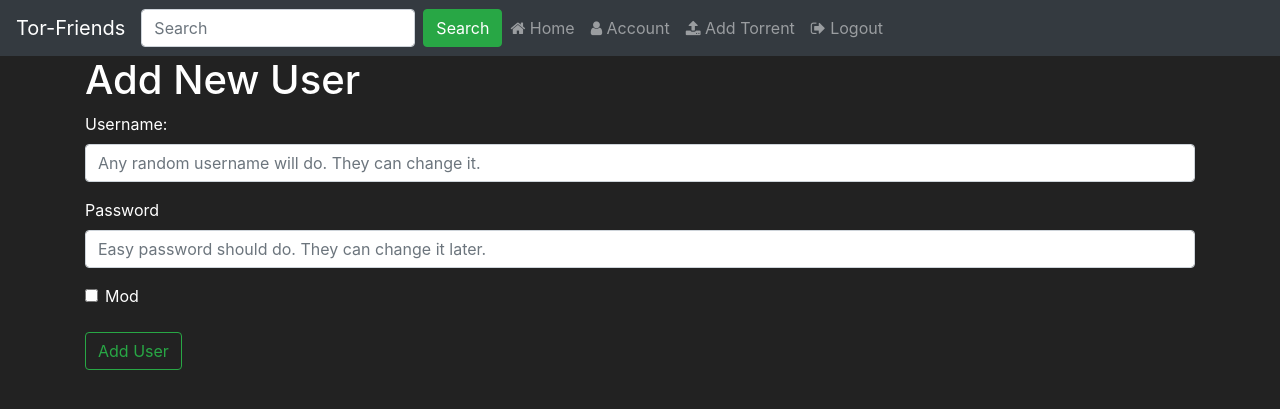
After one commit to WeebNetsu/tor-friends, a Flask app: template templates/add_user.html in a window 1280 px wide. The commit adds this page. Shown: the top 409 px of the page. Run offline with Flask 2, Linux system fonts and the light colour scheme; the template is opened without the code that fills it, so the values that code supplies are empty; some libraries are stand-ins or nearby versions.

Commit message:
Can now add users
Mods can now add new users

```diff
--- a/main.py
+++ b/main.py
@@ -1,20 +1,23 @@
 from flask import Flask, render_template, request, redirect
 from flask_sqlalchemy import SQLAlchemy
-import json
 from collections import OrderedDict
 
+import json
+
+# my files
+from auxillary import *
 
 app = Flask(__name__)
 
 # save in this folder
-app.config["SQLALCHEMY_DATABASE_URI"] = "sqlite:///posts.db"
+app.config["SQLALCHEMY_DATABASE_URI"] = "sqlite:///users.db"
 db = SQLAlchemy(app)  # link database and app
 
 
 class User(db.Model):
     id = db.Column(db.Integer, primary_key=True)
     username = db.Column(db.String(50), nullable=False)
-    password = db.Column(db.String(50), nullable=False)
+    password = db.Column(db.Text, nullable=False)
     mod = db.Column(db.Integer, nullable=False, default=0)  # 0 = false
 
     # when you say BlogPost.query.all() the below will be returned
@@ -27,14 +30,55 @@ json_data = open("static/src/json/torrents.json", 'r')
 # will read from file (and convert to dictionary)
 torrents = OrderedDict(json.load(json_data))
 json_data.close()
-# print()
+
 
 session = {
-    "logged_in": False,
-    "id": 1,  # 0
-    "username": "netsu",  # None
-    "mod": True  # false
+    "id": 0,  # 0
+    "username": None,  # "netsu",  # None
+    "mod": False  # false
 }
+
+
+@app.route("/admin/user/add")
+def add_user():
+    if session["id"] != 0 and session["mod"]:
+        if request.args.get('added'):
+            return render_template("add_user.html", useradded=True)
+
+        if request.args.get('usernameexist'):
+            return render_template("add_user.html", exsists=True)
+
+        return render_template("add_user.html")
+    return redirect("/")
+
+
+@app.route("/admin/user/added", methods=["GET", "POST"])
+def create_user():
+    if session["id"] != 0 and session["mod"]:
+        if request.method == "POST":  # if they logged in
+            username = request.form["username"]
+            password = request.form["password"]
+            # if there is at least 1 value in it, they're a mod
+            is_mod = 0
+            if len(request.form.getlist('is_mod')) == 1:
+                is_mod = 1
+
+            try:
+                # this also checks if the user exists, we get an index error if they dont
+                user = User.query.filter_by(username=username).all()[
+                    0]  # [0] so we don't get a list returned
+            except IndexError:  # if user does not exist
+                # insert data into database
+                new_user = User(username=username,
+                                password=encrypt_string(password), mod=is_mod)
+                db.session.add(new_user)  # adds content to database
+                db.session.commit()  # save all changes to database
+
+                return redirect("/admin/user/add?added=True")
+            else:  # if user exists then:
+                return redirect("/admin/user/add?usernameexist=True")
+
+    return redirect("/login")
 
 
 @app.route("/login", methods=["GET", "POST"])
@@ -47,7 +91,6 @@ def login():
 
 @app.route("/logout")
 def logout():
-    session["logged_in"] = False
     session["id"] = 0
     session["mod"] = False
     session["username"] = None
@@ -57,40 +100,126 @@ def logout():
 
 @app.route("/", methods=["GET", "POST"])
 def index():
-    rev_torrents = dict()
-    for k, v in reversed(torrents.items()):
-        rev_torrents[k] = v
-    if request.method == "POST":  # if they're logged in
-        table = User.query.all()
+    rev_torrents = reverse_dict(torrents)
+
+    if request.method == "POST":  # if they logged in
         username = request.form["uname"]
         password = request.form["pwd"]
-        for row in table:
-            if row.username == username:
-                if row.password == password:
-                    session["logged_in"] = True
-                    session["id"] = row.id
-                    session["mod"] = row.mod
-                    session["username"] = row.username
-                    return render_template("index.html", torrents=rev_torrents, session=[session])
-        return redirect("/login?auth=fail")
+        try:
+            # this also checks if the user exists, we get an index error if they dont
+            user = User.query.filter_by(username=username).all()[
+                0]  # [0] so we don't get a list returned
+        except IndexError:
+            return redirect("/login?auth=fail")
+
+        if user.password == encrypt_string(password):
+            session["id"] = user.id
+            session["mod"] = user.mod
+            session["username"] = user.username
+            return render_template("index.html", torrents=rev_torrents, session=[session], rsc=remove_special_characters)
 
     if session["id"] != 0:
-        return render_template("index.html", torrents=rev_torrents, session=[session])
+        if request.args.get('del'):
+            return render_template("index.html", torrents=rev_torrents, session=[session], tor_deleted=True, rsc=remove_special_characters)
+        return render_template("index.html", torrents=rev_torrents, session=[session], rsc=remove_special_characters)
     return redirect("/login")
+
+
+# app.view_functions['static'] = redirect("/")
+@app.route("/static/src/json/torrents.json")
+def protected():
+    return redirect("/")
 
 
 @app.route("/user")
 def user():
     if session["id"] != 0:
-        return render_template("user.html", session=[session], torrents=torrents)
+        if request.args.get('passchanged'):
+            return render_template("user.html", session=[session], torrents=torrents, rsc=remove_special_characters, newpass=True)
+
+        return render_template("user.html", session=[session], torrents=torrents, rsc=remove_special_characters)
     return redirect("/login")
 
 
-# @app.route("/user/edit/username")
-# def edit_username():
-#     if session["id"] != 0:
-#         return render_template("edit-username.html", session=[session])
-#     return redirect("/login")
+@app.route("/user/edit/username")
+def edit_username():
+    if session["id"] != 0:
+        if request.args.get('found'):
+            return render_template("edit_user.html", session=[session], edit_username=True, exsists=True)
+
+        if request.args.get('pass'):
+            return render_template("edit_user.html", session=[session], edit_username=True, invalid_pass=True)
+
+        return render_template("edit_user.html", session=[session], edit_username=True)
+    return redirect("/login")
+
+
+@app.route("/user/username/change", methods=["GET", "POST"])
+def change_username():
+    if session["id"] != 0:
+        if request.method == "POST":
+            username = request.form["username"]
+            password = request.form["password"]
+            name = User.query.filter_by(username=username).all()
+
+            if name:  # username already exists
+                return redirect("/user/edit/username?found=True")
+
+            user = User.query.get_or_404(session["id"])
+            if user.password == encrypt_string(password):
+                user.username = username
+                db.session.commit()  # save all changes to database
+            else:
+                return redirect("/user/edit/username?pass=True")
+
+            for key, val in torrents.items():
+                if(val["user"] == session["username"]):
+                    val['user'] = username
+
+            write_torrent_json(torrents)
+
+            session["username"] = username
+
+            return redirect("/user")
+        return redirect("/user")
+    return redirect("/login")
+
+
+@app.route("/user/edit/password")
+def edit_password():
+    if session["id"] != 0:
+        if request.args.get('pass'):
+            return render_template("edit_user.html", session=[session], invalid_pass=True)
+
+        if request.args.get('cpass'):
+            return render_template("edit_user.html", session=[session], no_match_pass=True)
+
+        return render_template("edit_user.html", session=[session])
+    return redirect("/login")
+
+
+@app.route("/user/password/change", methods=["GET", "POST"])
+def change_password():
+    if session["id"] != 0:
+        if request.method == "POST":
+            new_password = request.form["password"]
+            con_password = request.form["password_confirm"]
+            old_password = request.form["old_password"]
+
+            if not new_password == con_password:
+                return redirect("/user/edit/password?cpass=True")
+
+            user = User.query.get_or_404(session["id"])
+            if user.password == encrypt_string(old_password):
+                user.password = encrypt_string(new_password)
+                db.session.commit()  # save all changes to database
+            else:
+                return redirect("/user/edit/password?pass=True")
+
+            return redirect("/user?passchanged=True")
+        return redirect("/user")
+    return redirect("/login")
+
 
 @app.route("/torrent")
 def torrent():
@@ -110,11 +239,25 @@ def torrent_editing(tor_id):
     return redirect("/login")
 
 
+@app.route("/torrent/del/<int:tor_id>")
+def torrent_deleting(tor_id):
+    if session["id"] != 0:
+        if torrents[str(tor_id)]["user_id"] == session["id"] or session["mod"]:
+            torrents.pop(str(tor_id))
+
+            write_torrent_json(torrents)
+
+            return redirect("/?del=True")
+        return redirect("/")
+    return redirect("/login")
+
+
 @app.route("/torrent/add", methods=["GET", "POST"])
 def add_torrent():
     if session["id"] != 0:
         if request.method == "POST":
-            torrents[str(len(torrents) + 1)] = {
+
+            torrents[str(int(list(torrents.keys())[-1]) + 1)] = {
                 "user_id": session["id"],
                 "full_name": request.form["full-name"],
                 "name": request.form["display-name"],
@@ -127,10 +270,7 @@ def add_torrent():
                 "user": session["username"]
             }
 
-            new_file = open("static/src/json/torrents.json", "w")
-            # put json into file (will automatically convert DICT to JSON)
-            json.dump(torrents, new_file, indent=4)
-            new_file.close()
+            write_torrent_json(torrents)
 
             return redirect("/")
         return redirect("/torrent")
@@ -156,10 +296,7 @@ def edit_torrent(tor_id):
                 "user": session["username"]
             }
 
-            new_file = open("static/src/json/torrents.json", "w")
-            # put json into file (will automatically convert DICT to JSON)
-            json.dump(torrents, new_file, indent=4)
-            new_file.close()
+            write_torrent_json()
 
             return redirect("/")
         return redirect("/torrent")
--- /dev/null
+++ b/templates/add_user.html
@@ -0,0 +1,77 @@
+{% extends 'base.html' %}
+
+<!-- Block Begin -->
+{% block head %}
+<!--  -->
+<title>Add User</title>
+
+<link
+  rel="stylesheet"
+  href="{{ url_for('static', filename='css/user.css') }}"
+/>
+{% endblock %}
+<!-- Block End -->
+
+<!-- Block Begin -->
+{% block body %}
+<div class="container">
+  <h1>Add New User</h1>
+
+  <form action="/admin/user/added" method="post">
+    <div class="form-group">
+      <label for="username">Username:</label>
+      <input
+        type="text"
+        class="form-control"
+        placeholder="Any random username will do. They can change it."
+        minlength="4"
+        required
+        id="username"
+        name="username"
+      />
+    </div>
+
+    <div class="form-group">
+      <label for="password">Password</label>
+      <input
+        type="password"
+        class="form-control"
+        id="password"
+        name="password"
+        minlength="8"
+        required
+        placeholder="Easy password should do. They can change it later."
+      />
+    </div>
+
+    <div class="form-check">
+      <label class="form-check-label">
+        <input
+          type="checkbox"
+          class="form-check-input"
+          name="is_mod"
+          value="1"
+        />
+        Mod
+      </label>
+    </div>
+    <br />
+    <button type="submit" class="btn btn-outline-success">Add User</button>
+  </form>
+</div>
+
+{% if exsists %}
+<script>
+  alert("Username already exists");
+</script>
+{% endif %}
+<!--  -->
+{% if useradded %}
+<script>
+  alert("User added successfully");
+</script>
+{% endif %}
+
+<!--  -->
+{% endblock %}
+<!-- Block End -->
--- a/templates/base.html
+++ b/templates/base.html
@@ -84,14 +84,31 @@
               ><i class="fa fa-upload"></i> Add Torrent</a
             >
           </li>
-
-          {% if mod %}
-          <li class="nav-item">
-            <a class="nav-link" href="/user/add"
-              ><i class="fa fa-address-book"></i> Add User</a
+          {% for stat in session %}
+          <!--  -->
+          {% if stat["mod"] %}
+          <li class="nav-item dropdown">
+            <a
+              class="nav-link dropdown-toggle"
+              href="#"
+              id="navbardrop"
+              data-toggle="dropdown"
             >
+              <i class="fa fa-unlock-alt"></i> Admin
+            </a>
+            <div class="dropdown-menu">
+              <a class="dropdown-item" href="/admin/user/add"
+                ><i class="fa fa-user-plus"></i> Add User</a
+              >
+              <a class="dropdown-item" href="#"
+                ><i class="fa fa-user-times"></i> Remove User</a
+              >
+            </div>
           </li>
           {% endif %}
+          <!--  -->
+          {% endfor %}
+          <!-- For End -->
 
           <li class="nav-item">
             <a class="nav-link" href="/logout"
```
Also changed, not shown: auxillary.py (added, +27 -0 lines), static/src/json/torrents.json (+36 -36 lines), templates/edit_user.html (added, +165 -0 lines), templates/index.html (+15 -13 lines), templates/user.html (+13 -7 lines), posts.db (deleted), users.db (added).
